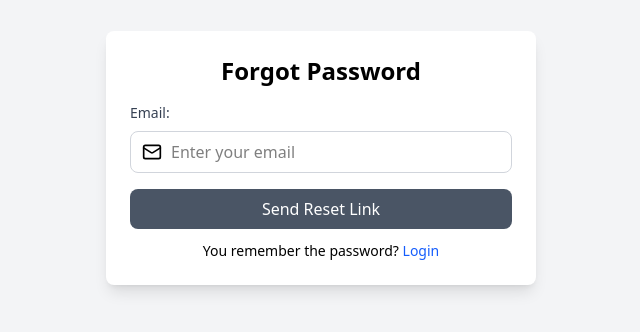
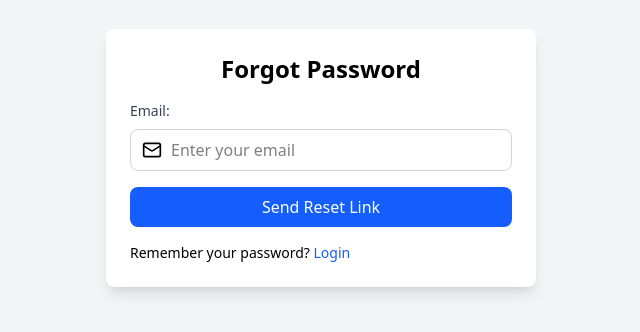
Before and after one commit to kael-coding/STUDDY-BUDDY, a React (Vite) app in the folder frontend/: page /forgot-password in a window 1280 px wide. Shown: the part 242-574 px from the top of the page, without its empty margins (319-959 px from the left). Built offline with nearby package versions, Linux system fonts and the light colour scheme; no server answers.

Commit message:
1 - Forgot Passord Added

```diff
--- a/frontend/src/App.jsx
+++ b/frontend/src/App.jsx
@@ -78,7 +78,11 @@ function App() {
             <VerificationCode />
           </RedirectAuthenticatedUser>} />
 
-        <Route path="/forgot-password" element={<ForgotPassword />} />
+        <Route path="/forgot-password" element={
+          <RedirectAuthenticatedUser>
+            <ForgotPassword />
+          </RedirectAuthenticatedUser>
+        } />
 
         <Route path="/reset-password" element={<ResetPassword />} />
 
--- a/frontend/src/pages/auth/ForgotPassword.jsx
+++ b/frontend/src/pages/auth/ForgotPassword.jsx
@@ -1,7 +1,11 @@
 import { useState } from "react";
-import { Mail } from "lucide-react";
-import InputField from "../../components/auth/InputField";
+import { Mail, Loader } from "lucide-react";
+import InputField from "../../components/auth/InputField.jsx";
 import { Link } from "react-router-dom";
+import { useAuthStore } from "../../store/authStore";
+
+
+
 
 
 function ForgotPassword() {
@@ -10,20 +14,37 @@ function ForgotPassword() {
     });
 
     const handleChange = (e) => {
-        const { name, value } = e.target;
+        setFormData({ ...formData, [e.target.name]: e.target.value });
         e.preventDefault();
     };
 
     const onChangeType = (type) => {
         console.log(`Change to ${type} type`);
     };
+    const [isSubmitted, setIsSubmitted] = useState(false);
+    const { forgotPassword, isLoading } = useAuthStore()
+
+    const handleSubmit = async (e) => {
+        e.preventDefault();
+        await forgotPassword(formData.email);
+        setIsSubmitted(true);
+    }
 
     return (
         <div className="flex items-center justify-center min-h-screen bg-gray-100">
             <div className="max-w-md mx-auto p-6 bg-white shadow-lg rounded-lg w-[430px]">
                 <h2 className="text-2xl font-bold text-center mb-4">Forgot Password</h2>
+
+                {isSubmitted ? (
+                    <p className="text-gray-600">
+                        If an account exists for <span className="font-semibold">{formData.email}</span>, you will receive a password reset link shortly.
+                    </p>
+                ) : (
+                    <form onSubmit={handleSubmit} className="space-y-4 text-left">
+                        <div className="relative mt-1">
                             <InputField
                                 label="Email"
+                                id="email"
                                 type="email"
                                 name="email"
                                 value={formData.email}
@@ -31,11 +52,18 @@ function ForgotPassword() {
                                 placeholder="Enter your email"
                                 icon={<Mail size={20} />}
                             />
-                <button className="w-full bg-gray-600 text-white py-2 rounded-lg hover:bg-gray-700 transition mt-4">
-                    Send Reset Link
+                        </div>
+                        <button
+                            type="submit"
+                            className="w-full bg-blue-600 text-white py-2 rounded-lg hover:bg-blue-700 transition flex items-center justify-center"
+                        >
+                            {isLoading ? <Loader className="w-6 h-6 animate-spin" /> : "Send Reset Link"}
                         </button>
-                <p className="text-center text-sm mt-3">
-                    You remember the password? <Link to="/login" className="text-blue-600 hover:underline cursor-pointer">Login</Link>
+                    </form>
+                )}
+                <p className="text-sm mt-4">
+                    Remember your password?{" "}
+                    <Link to="/login" className="text-blue-600 hover:underline">Login</Link>
                 </p>
             </div>
         </div>
--- a/frontend/src/pages/auth/signupPage.jsx
+++ b/frontend/src/pages/auth/signupPage.jsx
@@ -5,7 +5,7 @@ import { Eye, EyeOff, Mail, Lock, User, Loader } from "lucide-react";
 import { useNavigate } from "react-router-dom";
 import { useAuthStore } from "../../store/authStore";
 
-import InputField from "../../components/auth/InputField";
+import InputField from "../../components/auth/InputField.jsx";
 import PasswordStrengthMeter from "../../components/auth/PasswordStrengthMeter";
 
 
--- a/frontend/src/store/authStore.js
+++ b/frontend/src/store/authStore.js
@@ -74,14 +74,17 @@ export const useAuthStore = create((set) => ({
         }
     },
 
-    forgotpassword: async (email) => {
-        set({ isLoading: true });
+    forgotPassword: async (email) => {
+        set({ error: null, isLoading: true, message: null });
         try {
-            await axios.post(`${API_URL}/forgot-password`, { email });
-            set({ isLoading: false });
+            const response = await axios.post(`${API_URL}/forgot-password`, { email });
+            set({ message: response.data.message, isLoading: false });
         } catch (error) {
-            set({ error: error.response.data.message || "Error sending email", isLoading: false });
+            set({
+                isLoading: false,
+                error: error.response.data.message || "Error sending reset password email",
+            });
             throw error;
         }
-    }
+    },
 }));
```
Also changed, not shown: 1 other file (tests, documents, lock files or other folders). Lines whose indentation alone changed are shown as unchanged.
